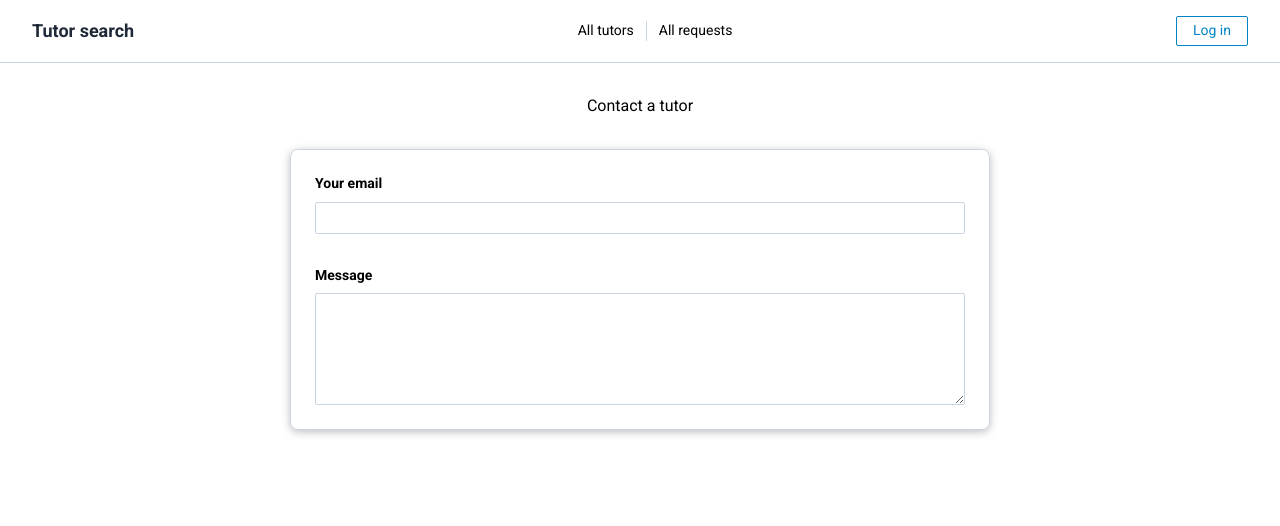
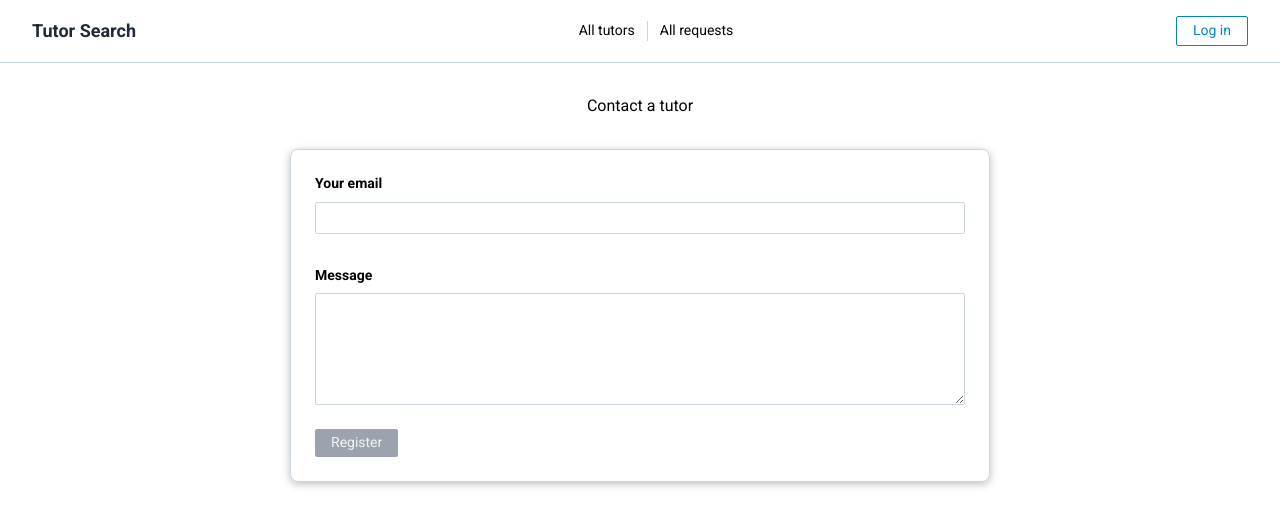
Before and after one commit to Nataliasem/tutor-search, a Vue app: page /tutors/1/contact in a window 1280 px wide. Shown: the top 526 px of the page. Built offline with nearby package versions, Linux system fonts and the light colour scheme.

Commit message:
fix bugs

```diff
--- a/src/api/requests.js
+++ b/src/api/requests.js
@@ -28,8 +28,7 @@ export default {
     const authToken = store.getters.authToken
 
     if(!authToken) {
-      console.error('No auth token')
-      return
+      return Promise.reject({ message: 'No auth token'})
     }
 
     return NetworkService.post(`/requests.json?auth=${authToken}`, request)
--- a/src/components/layout/spinner-button.vue
+++ b/src/components/layout/spinner-button.vue
@@ -1,6 +1,5 @@
 <template>
   <button
-    class="flex justify-center relative"
     :type="type"
     :class="{ 'pointer-events-none': saving }"
     @click="click"
--- a/src/components/layout/ts-header.vue
+++ b/src/components/layout/ts-header.vue
@@ -1,7 +1,7 @@
 <template>
   <header class="border-b border-slate-300 py-4 px-8">
     <nav class="flex justify-between items-center">
-      <router-link to="/" class="font-bold text-size-18 text-gray-800">Tutor search</router-link>
+      <router-link to="/" class="font-bold text-size-18 text-gray-800">Tutor Search</router-link>
       <div class="flex items-center space-x-3">
         <router-link to="/tutors">All tutors</router-link>
         <span class="h-5 w-px bg-slate-300 mx-5" />
--- a/src/components/tutors/tutor-item.vue
+++ b/src/components/tutors/tutor-item.vue
@@ -75,7 +75,7 @@ export default {
 
     tutorContactsLink() {
       const path = this.$route.path
-      const id = this.tutor.id || ''
+      const id = this.tutor.tutorId || ''
 
       return `${path}/${id}/contact`
     }
--- a/src/main.css
+++ b/src/main.css
@@ -53,7 +53,7 @@ body {
 
 /*******************TS-BUTTON-MAIN**********************/
 .ts-button-main {
-    @apply inline-block;
+    @apply inline-flex justify-center items-center relative;
     @apply outline-0 bg-sky-600 text-white;
     @apply px-4 py-1 rounded-ts-sm;
 }
@@ -68,7 +68,7 @@ body {
 
 /*******************TS-BUTTON-SECONDARY**********************/
 .ts-button-secondary {
-    @apply inline-block;
+    @apply inline-flex justify-center items-center relative;
     @apply outline-0 border border-sky-600 text-sky-600;
     @apply px-4 py-1 rounded-ts-sm;
 }
--- a/src/pages/requests/contact-tutor.vue
+++ b/src/pages/requests/contact-tutor.vue
@@ -24,6 +24,17 @@
       >
         Message
       </ts-field-textarea>
+
+      <template #action-buttons="{ disabled }">
+        <spinner-button
+          type="submit"
+          class="ts-button-main mt-6"
+          :saving="saving"
+          :disabled="disabled"
+        >
+          Register
+        </spinner-button>
+      </template>
     </ts-form>
   </div>
 </template>
@@ -38,13 +49,13 @@ const CONTACT_SCHEMA = {
     value: '',
     valid: true,
     touched: false,
-    rules: ['required']
+    rules: ['required', 'email']
   },
   message: {
     value: '',
     valid: true,
     touched: false,
-    rules: ['required']
+    rules: ['required', 'limit']
   },
 }
 
@@ -60,6 +71,9 @@ export default {
     ),
     TsFieldTextarea: defineAsyncComponent(() =>
       import('~/components/fields/ts-field-textarea.vue')
+    ),
+    SpinnerButton: defineAsyncComponent(() =>
+      import('~/components/layout/spinner-button.vue')
     )
   },
   data: () => ({
--- a/src/pages/tutors/tutor-details.vue
+++ b/src/pages/tutors/tutor-details.vue
@@ -18,9 +18,6 @@
 
       <!-- DESCRIPTION -->
       <p>{{ tutor.description }}</p>
-
-      <!-- CONTACT LINK -->
-      <router-link class="ts-button-main" :to='tutorContactsLink'>Interested? Reach out now!</router-link>
     </template>
   </div>
 </template>
@@ -64,10 +61,6 @@ export default {
       return rate ? `${rate}$/hour` : '-'
     },
 
-    tutorContactsLink() {
-      return `${this.$route.path}/contact`
-    },
-
     showAlert() {
       return Boolean(this.message.text)
     }
--- a/src/pages/tutors/tutors-list.vue
+++ b/src/pages/tutors/tutors-list.vue
@@ -13,6 +13,9 @@
     <div v-else class="space-y-6">
       <!-- FILTERS -->
       <ts-field-checklist v-model:checked="checkedAreas" :options="areasOptions" />
+
+      <!-- NO FILTERED TUTORS FOUND -->
+      <div v-if="hasFilteredTutors === false">No tutors found. Try to change the filters</div>
 
       <!-- TUTORS -->
       <tutor-item v-for="tutor in filteredTutors" :key="tutor.id" :tutor="tutor"/>
@@ -68,6 +71,10 @@ export default {
       return (this.tutors || []).length > 0
     },
 
+    hasFilteredTutors() {
+      return (this.filteredTutors || []).length > 0
+    },
+
     showAlert() {
       return Boolean(this.message.text)
     }
--- a/src/pages/user-auth.vue
+++ b/src/pages/user-auth.vue
@@ -3,7 +3,7 @@
     <!-- ALERT -->
     <ts-alert :show="showAlert" :message="message" @close="clearMessage" />
 
-    <div class="text-center mb-8 text-size-16">{{ title }}</div>
+    <div class="text-center mb-8 text-size-16">Start using Tutor Search</div>
     <ts-form :form-schema="authSchema" submit-text="Log in" :saving="saving" @validate="handleAuth">
       <!-- EMAIL -->
       <ts-field-input
@@ -97,14 +97,6 @@ export default {
     }
   }),
   computed: {
-    isAuthenticated() {
-      return this.$store.getters.isAuthenticated || false
-    },
-
-    title() {
-      return this.isAuthenticated ? 'Log in to your account' : 'Create a new account'
-    },
-
     showAlert() {
       return Boolean(this.message.text)
     }
```
